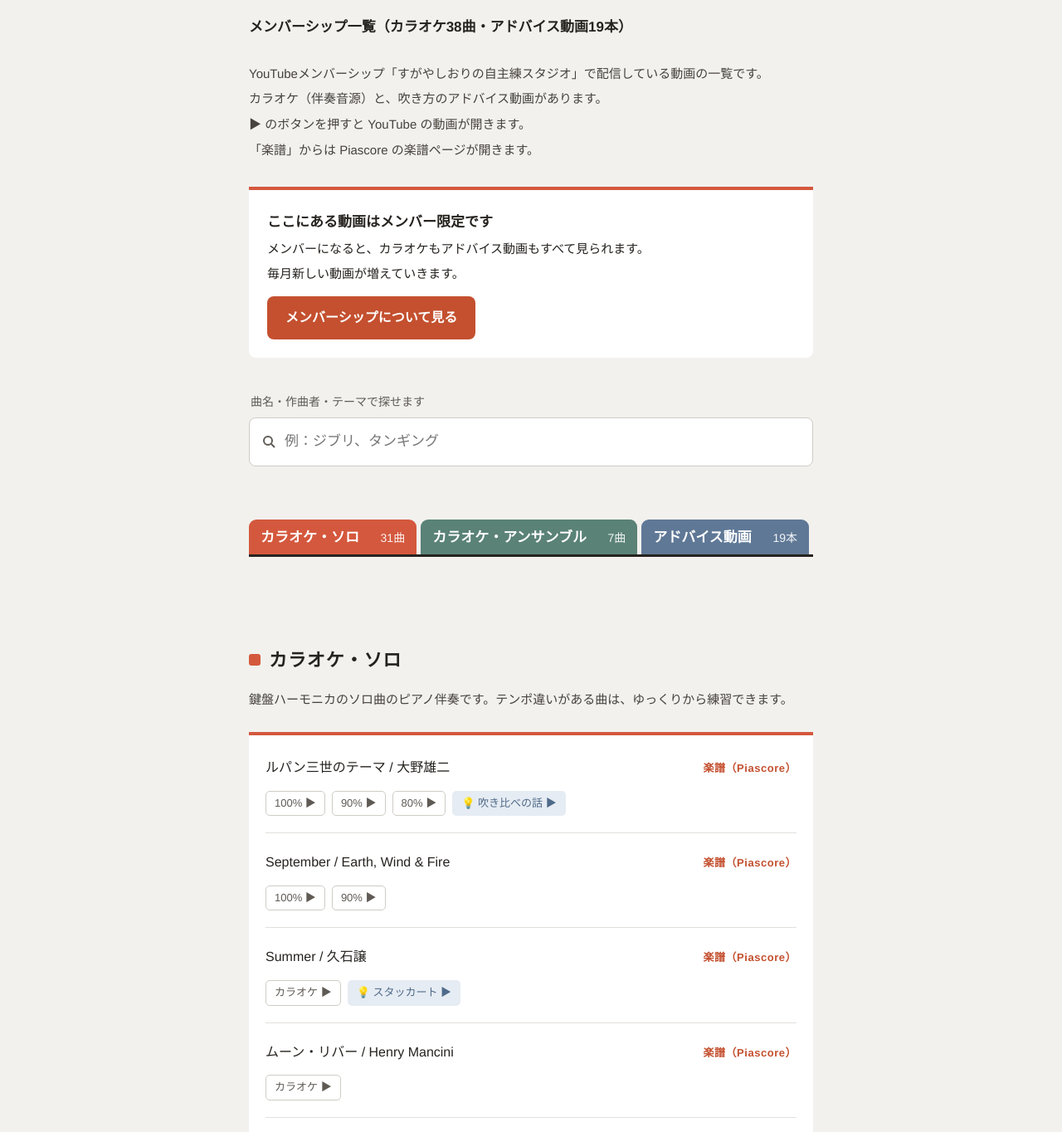
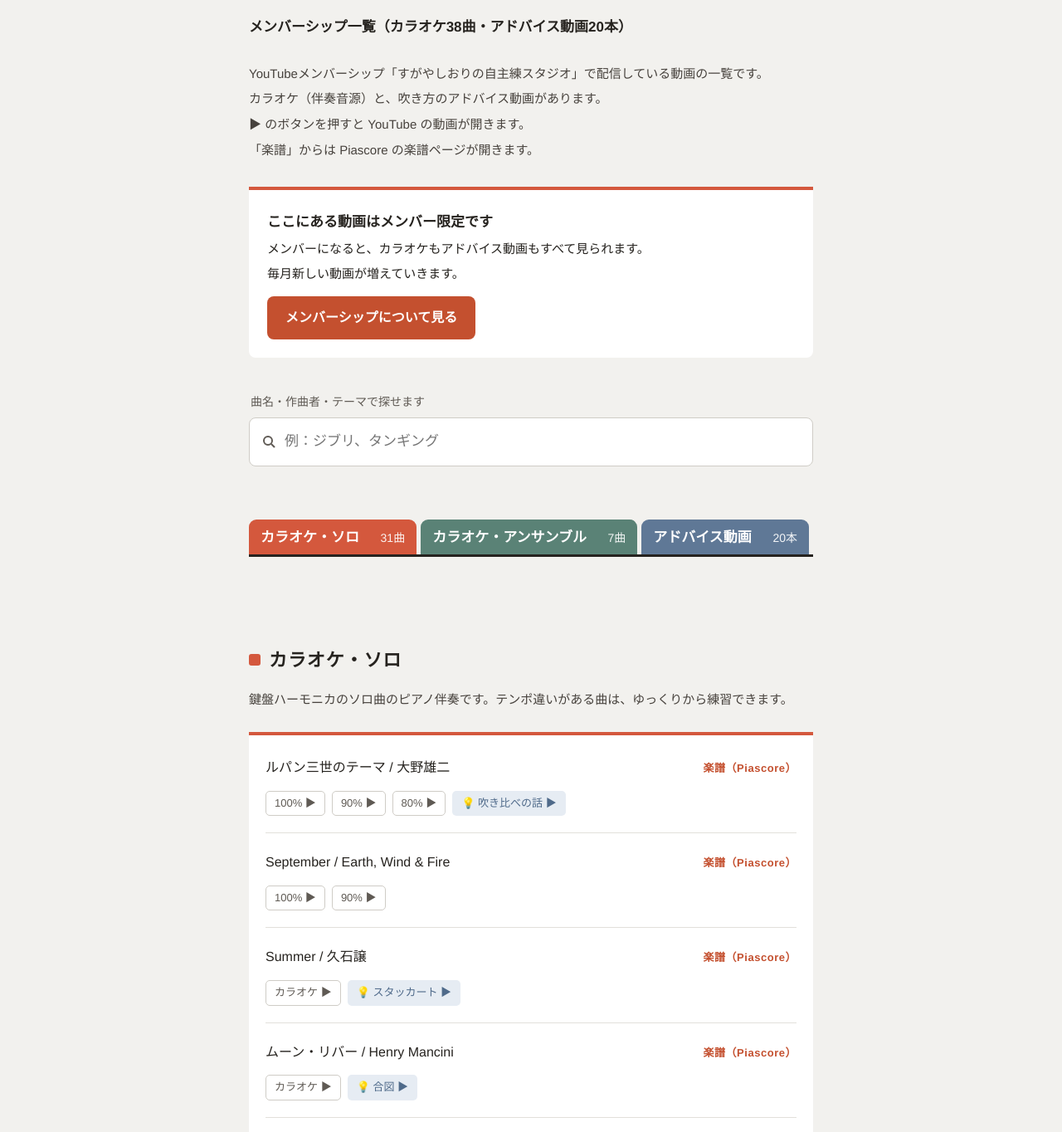
Before and after one commit to shiico812-debug/shiorisugaya, a plain HTML site: page membership.html in a window 1280 px wide. Shown: the part 206-1570 px from the top of the page at 83% size. Drawn offline with Linux system fonts and the light colour scheme; a web font is replaced by a local one.

Commit message:
membership: add advice video (cue / 2026-11)

```diff
--- a/membership.html
+++ b/membership.html
@@ -5,7 +5,7 @@
   <meta name="viewport" content="width=device-width, initial-scale=1">
   <!-- 自動生成ページ。直すのは tools/membership_page/template.html と wiki/membership/メンバーシップ一覧.md（build_membership.py が書き出す） -->
   <title>メンバーシップ一覧｜菅谷詩織（すがやしおり）鍵盤ハーモニカのカラオケ・アドバイス動画</title>
-  <meta name="description" content="鍵盤ハーモニカ奏者 菅谷詩織（すがやしおり）のYouTubeメンバーシップ「すがやしおりの自主練スタジオ」で配信している動画の一覧。カラオケ（伴奏音源）38曲と、吹き方のアドバイス動画19本。">
+  <meta name="description" content="鍵盤ハーモニカ奏者 菅谷詩織（すがやしおり）のYouTubeメンバーシップ「すがやしおりの自主練スタジオ」で配信している動画の一覧。カラオケ（伴奏音源）38曲と、吹き方のアドバイス動画20本。">
   <meta name="robots" content="index, follow">
   <link rel="canonical" href="https://shiorisugaya.com/membership">
   <link rel="icon" href="/favicon.ico" sizes="48x48">
@@ -125,7 +125,7 @@
   </header>
   <main class="wrap">
     <h1 class="page-title">MEMBERSHIP</h1>
-    <p>メンバーシップ一覧（カラオケ38曲・アドバイス動画19本）</p>
+    <p>メンバーシップ一覧（カラオケ38曲・アドバイス動画20本）</p>
     <p class="intro">YouTubeメンバーシップ「すがやしおりの自主練スタジオ」で配信している動画の一覧です。<br>カラオケ（伴奏音源）と、吹き方のアドバイス動画があります。<br>▶ のボタンを押すと YouTube の動画が開きます。<br>「楽譜」からは Piascore の楽譜ページが開きます。</p>
     <div class="join">
       <strong>ここにある動画はメンバー限定です</strong><br>
@@ -140,7 +140,7 @@
     <nav class="toc" aria-label="コンテンツの種類">
 <a class="c-coral" href="#solo"><span><b>カラオケ・ソロ</b><small>31曲</small></span></a>
 <a class="c-green" href="#ensemble"><span><b>カラオケ・アンサンブル</b><small>7曲</small></span></a>
-<a class="c-blue" href="#advice"><span><b>アドバイス動画</b><small>19本</small></span></a>
+<a class="c-blue" href="#advice"><span><b>アドバイス動画</b><small>20本</small></span></a>
     </nav>
 <section id="solo" class="score-section c-coral">
 <div class="section-heading"><h2>カラオケ・ソロ</h2></div>
@@ -149,7 +149,7 @@
 <li id="k459775" data-search="ルパン三世のテーマ / 大野雄二 ソロ lupin 吹き比べの話 大人の鍵盤ハーモニカ、どう選ぶ？｜SUZUKI・YAMAHAの吹き心地を語る"><div class="row"><span class="title">ルパン三世のテーマ / 大野雄二</span><a class="score" href="https://store.piascore.com/scores/459775" target="_blank" rel="noreferrer">楽譜（Piascore）</a></div><div class="chips"><a class="chip" href="https://youtu.be/h4I8MUyEv_k" target="_blank" rel="noreferrer">100%<span aria-hidden="true"> ▶</span></a><a class="chip" href="https://youtu.be/J0yZTm6eMME" target="_blank" rel="noreferrer">90%<span aria-hidden="true"> ▶</span></a><a class="chip" href="https://youtu.be/NR4T5PHJP2I" target="_blank" rel="noreferrer">80%<span aria-hidden="true"> ▶</span></a><a class="chip tip" href="https://youtu.be/2N_7SgsOAE0" target="_blank" rel="noreferrer">💡 吹き比べの話<span aria-hidden="true"> ▶</span></a></div></li>
 <li id="k446543" data-search="September / Earth, Wind &amp; Fire ソロ セプテンバー "><div class="row"><span class="title">September / Earth, Wind &amp; Fire</span><a class="score" href="https://store.piascore.com/scores/446543" target="_blank" rel="noreferrer">楽譜（Piascore）</a></div><div class="chips"><a class="chip" href="https://youtu.be/gbLOGZTfB-Q" target="_blank" rel="noreferrer">100%<span aria-hidden="true"> ▶</span></a><a class="chip" href="https://youtu.be/Zewi9a5dem8" target="_blank" rel="noreferrer">90%<span aria-hidden="true"> ▶</span></a></div></li>
 <li id="k440224" data-search="Summer / 久石譲 ソロ サマー 菊次郎 スタッカート 軽く弾むスタッカートの吹き方｜指・舌・息の役割"><div class="row"><span class="title">Summer / 久石譲</span><a class="score" href="https://store.piascore.com/scores/440224" target="_blank" rel="noreferrer">楽譜（Piascore）</a></div><div class="chips"><a class="chip" href="https://youtu.be/EEFBxtchaXg" target="_blank" rel="noreferrer">カラオケ<span aria-hidden="true"> ▶</span></a><a class="chip tip" href="https://youtu.be/-7c7Oobc11Y" target="_blank" rel="noreferrer">💡 スタッカート<span aria-hidden="true"> ▶</span></a></div></li>
-<li id="k433506" data-search="ムーン・リバー / Henry Mancini ソロ moon river "><div class="row"><span class="title">ムーン・リバー / Henry Mancini</span><a class="score" href="https://store.piascore.com/scores/433506" target="_blank" rel="noreferrer">楽譜（Piascore）</a></div><div class="chips"><a class="chip" href="https://youtu.be/2bpIfmDGZRg" target="_blank" rel="noreferrer">カラオケ<span aria-hidden="true"> ▶</span></a></div></li>
+<li id="k433506" data-search="ムーン・リバー / Henry Mancini ソロ moon river 合図 ブレスで伝える、テンポと表情｜アンサンブルの合図の出し方・受け取り方"><div class="row"><span class="title">ムーン・リバー / Henry Mancini</span><a class="score" href="https://store.piascore.com/scores/433506" target="_blank" rel="noreferrer">楽譜（Piascore）</a></div><div class="chips"><a class="chip" href="https://youtu.be/2bpIfmDGZRg" target="_blank" rel="noreferrer">カラオケ<span aria-hidden="true"> ▶</span></a><a class="chip tip" href="https://youtu.be/LV-69p-P-XU" target="_blank" rel="noreferrer">💡 合図<span aria-hidden="true"> ▶</span></a></div></li>
 <li id="k342171" data-search="ハンガリー舞曲第5番 / J. Brahms ソロ ブラームス "><div class="row"><span class="title">ハンガリー舞曲第5番 / J. Brahms</span><a class="score" href="https://store.piascore.com/scores/342171" target="_blank" rel="noreferrer">楽譜（Piascore）</a></div><div class="chips"><a class="chip" href="https://youtu.be/UxkdZoeMGbs" target="_blank" rel="noreferrer">ゆっくり<span aria-hidden="true"> ▶</span></a></div></li>
 <li id="k342166" data-search="スラヴ舞曲 Op. 72-2 / A. Dvorak ソロ ドヴォルザーク ドボルザーク "><div class="row"><span class="title">スラヴ舞曲 Op. 72-2 / A. Dvorak</span><a class="score" href="https://store.piascore.com/scores/342166" target="_blank" rel="noreferrer">楽譜（Piascore）</a></div><div class="chips"><a class="chip" href="https://youtu.be/Iy-vdyc4SOk" target="_blank" rel="noreferrer">100%<span aria-hidden="true"> ▶</span></a><a class="chip" href="https://youtu.be/HwWk8aygdFI" target="_blank" rel="noreferrer">95%<span aria-hidden="true"> ▶</span></a><a class="chip" href="https://youtu.be/7LsaSG7aUb8" target="_blank" rel="noreferrer">90%<span aria-hidden="true"> ▶</span></a></div></li>
 <li id="k368288" data-search="ワルツ Op. 64-2 / F. Chopin (Latin Jazz ver.) ソロ ショパン ワンポイント解説 ワルツ Op. 64-2（Latin Jazz ver.）"><div class="row"><span class="title">ワルツ Op. 64-2 / F. Chopin (Latin Jazz ver.)</span><a class="score" href="https://store.piascore.com/scores/368288" target="_blank" rel="noreferrer">楽譜（Piascore）</a></div><div class="chips"><a class="chip" href="https://youtu.be/blsYI2Zb7wo" target="_blank" rel="noreferrer">100%<span aria-hidden="true"> ▶</span></a><a class="chip" href="https://youtu.be/SbY3HIbE2gk" target="_blank" rel="noreferrer">90%<span aria-hidden="true"> ▶</span></a><a class="chip" href="https://youtu.be/PwKlW54UJrw" target="_blank" rel="noreferrer">80%<span aria-hidden="true"> ▶</span></a><a class="chip tip" href="https://youtu.be/bRNf2W8b_jo" target="_blank" rel="noreferrer">💡 ワンポイント解説<span aria-hidden="true"> ▶</span></a></div></li>
@@ -182,7 +182,7 @@
 <div class="section-heading"><h2>カラオケ・アンサンブル</h2></div>
 <p class="lead">アンサンブル曲は1パートずつ抜いた音源があります。自分のパートだけ吹いて、ひとりでアンサンブルが楽しめます。</p>
 <ul class="karaoke-list">
-<li id="k466784" data-search="ムーン・リバー / Henry Mancini 3重奏 moon river "><div class="row"><span class="title">ムーン・リバー / Henry Mancini<span class="kind">3重奏</span><span class="new">NEW</span></span><a class="score" href="https://store.piascore.com/scores/466784" target="_blank" rel="noreferrer">楽譜（Piascore）</a></div><div class="chips"><a class="chip" href="https://youtu.be/ixtwdaX3pPo" target="_blank" rel="noreferrer">メロディなし<span aria-hidden="true"> ▶</span></a><a class="chip" href="https://youtu.be/VQ40OPEgjYc" target="_blank" rel="noreferrer">1パート抜き<span aria-hidden="true"> ▶</span></a><a class="chip" href="https://youtu.be/-IVnHTY058g" target="_blank" rel="noreferrer">2パート抜き<span aria-hidden="true"> ▶</span></a><a class="chip" href="https://youtu.be/smDMrrF34eo" target="_blank" rel="noreferrer">3パート抜き<span aria-hidden="true"> ▶</span></a></div></li>
+<li id="k466784" data-search="ムーン・リバー / Henry Mancini 3重奏 moon river 合図 ブレスで伝える、テンポと表情｜アンサンブルの合図の出し方・受け取り方"><div class="row"><span class="title">ムーン・リバー / Henry Mancini<span class="kind">3重奏</span><span class="new">NEW</span></span><a class="score" href="https://store.piascore.com/scores/466784" target="_blank" rel="noreferrer">楽譜（Piascore）</a></div><div class="chips"><a class="chip" href="https://youtu.be/ixtwdaX3pPo" target="_blank" rel="noreferrer">メロディなし<span aria-hidden="true"> ▶</span></a><a class="chip" href="https://youtu.be/VQ40OPEgjYc" target="_blank" rel="noreferrer">1パート抜き<span aria-hidden="true"> ▶</span></a><a class="chip" href="https://youtu.be/-IVnHTY058g" target="_blank" rel="noreferrer">2パート抜き<span aria-hidden="true"> ▶</span></a><a class="chip" href="https://youtu.be/smDMrrF34eo" target="_blank" rel="noreferrer">3パート抜き<span aria-hidden="true"> ▶</span></a><a class="chip tip" href="https://youtu.be/LV-69p-P-XU" target="_blank" rel="noreferrer">💡 合図<span aria-hidden="true"> ▶</span></a></div></li>
 <li id="k354725" data-search="風のとおり道 / 久石譲 3重奏 トトロ ジブリ ワンポイント解説 風のとおり道"><div class="row"><span class="title">風のとおり道 / 久石譲<span class="kind">3重奏</span></span><a class="score" href="https://store.piascore.com/scores/354725" target="_blank" rel="noreferrer">楽譜（Piascore）</a></div><div class="chips"><a class="chip" href="https://youtu.be/_MM0TvL2u6c" target="_blank" rel="noreferrer">メロディなし（豪華版）<span aria-hidden="true"> ▶</span></a><a class="chip" href="https://youtu.be/NAw7HdmXgAg" target="_blank" rel="noreferrer">メロディなし<span aria-hidden="true"> ▶</span></a><a class="chip" href="https://youtu.be/Tp0t9qUufFs" target="_blank" rel="noreferrer">1パート抜き<span aria-hidden="true"> ▶</span></a><a class="chip" href="https://youtu.be/DQyznz3BpV0" target="_blank" rel="noreferrer">2パート抜き<span aria-hidden="true"> ▶</span></a><a class="chip" href="https://youtu.be/ygegNO5salc" target="_blank" rel="noreferrer">3パート抜き<span aria-hidden="true"> ▶</span></a><a class="chip tip" href="https://youtu.be/80z69r4FlhQ" target="_blank" rel="noreferrer">💡 ワンポイント解説<span aria-hidden="true"> ▶</span></a></div></li>
 <li id="k348321" data-search="人生のメリーゴーランド / 久石譲 3重奏 ハウル ジブリ ワンポイント解説 人生のメリーゴーランド（3重奏）"><div class="row"><span class="title">人生のメリーゴーランド / 久石譲<span class="kind">3重奏</span></span><a class="score" href="https://store.piascore.com/scores/348321" target="_blank" rel="noreferrer">楽譜（Piascore）</a></div><div class="chips"><a class="chip" href="https://youtu.be/nwGd0KjuuGE" target="_blank" rel="noreferrer">メロディなし（ハープ入り）<span aria-hidden="true"> ▶</span></a><a class="chip" href="https://youtu.be/jevQ5X-T-8c" target="_blank" rel="noreferrer">1パート抜き<span aria-hidden="true"> ▶</span></a><a class="chip" href="https://youtu.be/kDOnmE1F4dw" target="_blank" rel="noreferrer">2パート抜き<span aria-hidden="true"> ▶</span></a><a class="chip" href="https://youtu.be/OiNG8kP14eg" target="_blank" rel="noreferrer">3パート抜き<span aria-hidden="true"> ▶</span></a><a class="chip tip" href="https://youtu.be/SyZlO5QXnck" target="_blank" rel="noreferrer">💡 ワンポイント解説<span aria-hidden="true"> ▶</span></a></div></li>
 <li id="k251564" data-search="春よ、来い / 松任谷由実 4重奏 ユーミン "><div class="row"><span class="title">春よ、来い / 松任谷由実<span class="kind">4重奏</span></span><a class="score" href="https://store.piascore.com/scores/251564" target="_blank" rel="noreferrer">楽譜（Piascore）</a></div><div class="chips"><a class="chip" href="https://youtu.be/9A7KrFWwjTE" target="_blank" rel="noreferrer">メロディなし<span aria-hidden="true"> ▶</span></a><a class="chip" href="https://youtu.be/H4Aq6nWJEx4" target="_blank" rel="noreferrer">1パート抜き<span aria-hidden="true"> ▶</span></a><a class="chip" href="https://youtu.be/euFE5aMQaWA" target="_blank" rel="noreferrer">2パート抜き<span aria-hidden="true"> ▶</span></a><a class="chip" href="https://youtu.be/_UXz5zFgImk" target="_blank" rel="noreferrer">3パート抜き<span aria-hidden="true"> ▶</span></a><a class="chip" href="https://youtu.be/_-MW930Mcdg" target="_blank" rel="noreferrer">4パート抜き<span aria-hidden="true"> ▶</span></a></div></li>
@@ -194,7 +194,8 @@
 <div class="section-heading"><h2>アドバイス動画</h2></div>
 <p class="lead">吹き方のコツを動画でお伝えしています。テーマ別のアドバイスと、カラオケ曲ごとのワンポイント解説があります。</p>
 <h3>テーマ別</h3><ul class="karaoke-list advice-list">
-<li data-search="大人の鍵盤ハーモニカ、どう選ぶ？｜SUZUKI・YAMAHAの吹き心地を語る 吹き比べの話 ルパン三世のテーマ / 大野雄二 lupin アドバイス 解説"><a class="row advice" href="https://youtu.be/2N_7SgsOAE0" target="_blank" rel="noreferrer"><span class="title"><span class="main">大人の鍵盤ハーモニカ、どう選ぶ？<span class="new">NEW</span></span><span class="sub">SUZUKI・YAMAHAの吹き心地を語る</span><span class="song">ルパン三世のテーマ / 大野雄二</span></span><span class="watch">見る ▶</span></a></li>
+<li data-search="ブレスで伝える、テンポと表情｜アンサンブルの合図の出し方・受け取り方 合図 ムーン・リバー / Henry Mancini moon river アドバイス 解説"><a class="row advice" href="https://youtu.be/LV-69p-P-XU" target="_blank" rel="noreferrer"><span class="title"><span class="main">ブレスで伝える、テンポと表情<span class="new">NEW</span></span><span class="sub">アンサンブルの合図の出し方・受け取り方</span><span class="song">ムーン・リバー / Henry Mancini</span></span><span class="watch">見る ▶</span></a></li>
+<li data-search="大人の鍵盤ハーモニカ、どう選ぶ？｜SUZUKI・YAMAHAの吹き心地を語る 吹き比べの話 ルパン三世のテーマ / 大野雄二 lupin アドバイス 解説"><a class="row advice" href="https://youtu.be/2N_7SgsOAE0" target="_blank" rel="noreferrer"><span class="title"><span class="main">大人の鍵盤ハーモニカ、どう選ぶ？</span><span class="sub">SUZUKI・YAMAHAの吹き心地を語る</span><span class="song">ルパン三世のテーマ / 大野雄二</span></span><span class="watch">見る ▶</span></a></li>
 <li data-search="アクセントの吹き分け方｜鋭い音・重く太い音 アクセント   アドバイス 解説"><a class="row advice" href="https://youtu.be/mFzXdH-mXNI" target="_blank" rel="noreferrer"><span class="title"><span class="main">アクセントの吹き分け方</span><span class="sub">鋭い音・重く太い音</span></span><span class="watch">見る ▶</span></a></li>
 <li data-search="軽く弾むスタッカートの吹き方｜指・舌・息の役割 スタッカート Summer / 久石譲 サマー 菊次郎 アドバイス 解説"><a class="row advice" href="https://youtu.be/-7c7Oobc11Y" target="_blank" rel="noreferrer"><span class="title"><span class="main">軽く弾むスタッカートの吹き方</span><span class="sub">指・舌・息の役割</span><span class="song">Summer / 久石譲</span></span><span class="watch">見る ▶</span></a></li>
 <li data-search="3拍子を流れるように演奏するコツ 3拍子   アドバイス 解説"><a class="row advice" href="https://youtu.be/icDAdYFH0bg" target="_blank" rel="noreferrer"><span class="title"><span class="main">3拍子を流れるように演奏するコツ</span></span><span class="watch">見る ▶</span></a></li>
```
